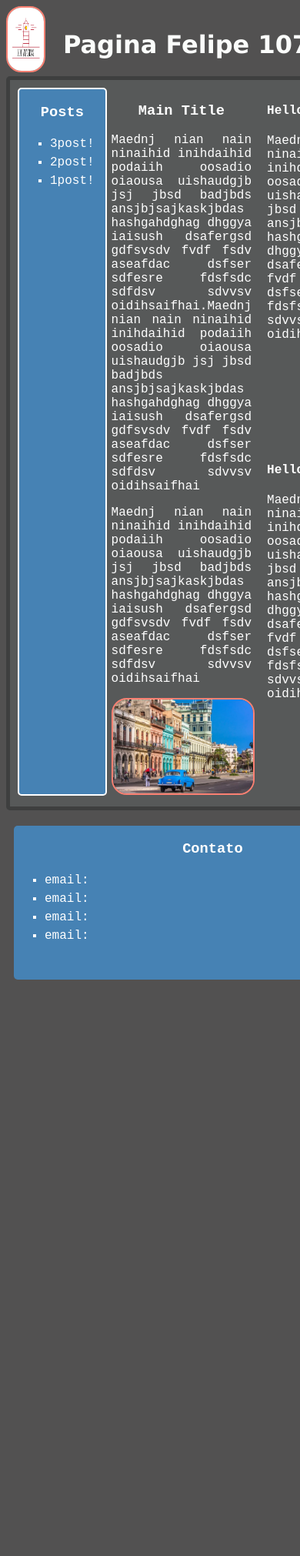
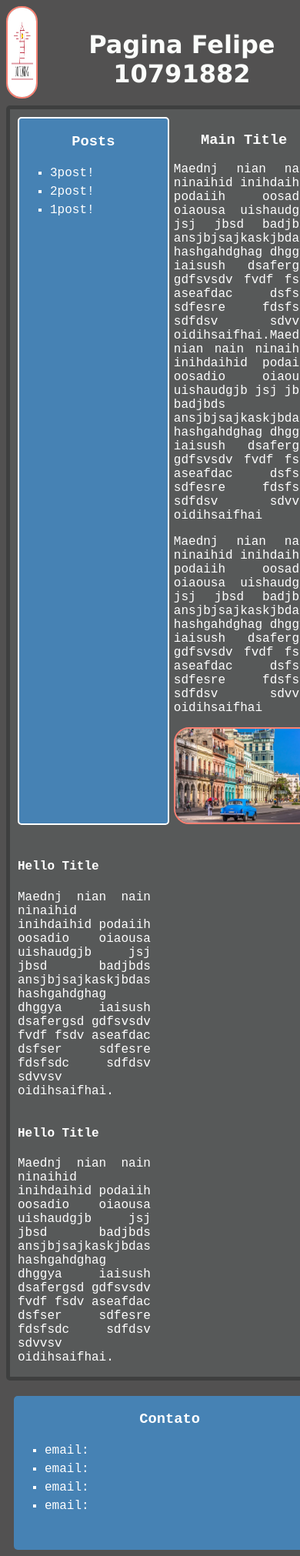
Before and after one commit to Fbcll4/sitefb, a Jekyll site: the page built from index.md, in a window 390 px wide. Shown: the whole page at 77% size. Built offline with Jekyll 4.4.1, drawn with Linux system fonts in a browser that asks for light colours; before the commit the page ends 1281 px from its top, so only the background shows below that.

Commit message:
comittado irmao 6

```diff
--- a/_sass/main.scss
+++ b/_sass/main.scss
@@ -139,4 +139,10 @@ article.postContent{
       display:flex;
       flex-direction: row ;
     }
+    article.mainArticle{
+        grid-template-areas: "nav text "
+                            "nav text "
+                            "footer footer";
+
+    }
   }
```
